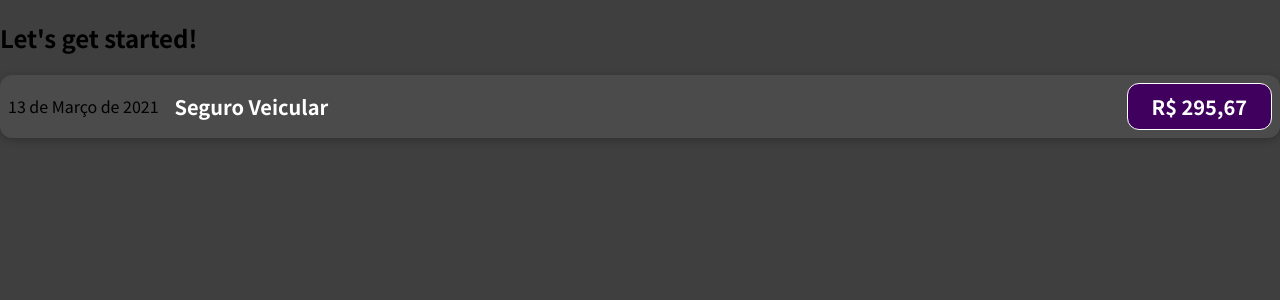
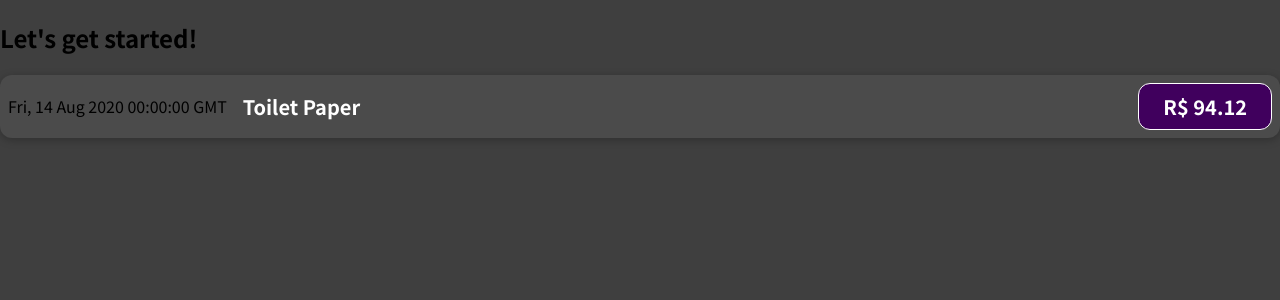
Before and after one commit to jviitsm/react-complete-guide, a React (Create React App) app: page / in a window 1280 px wide. Shown: the top 300 px of the page. Built offline with nearby package versions, Linux system fonts and the light colour scheme.

Commit message:
props added

```diff
--- a/src/App.js
+++ b/src/App.js
@@ -1,10 +1,33 @@
 import ExpenseItem from "./components/ExpenseItem";
 
 function App() {
+
+  const expenses = [
+    {
+      id: 'e1',
+      title: 'Toilet Paper',
+      amount: 94.12,
+      date: new Date(2020, 7, 14),
+    },
+    { id: 'e2', title: 'New TV', amount: 799.49, date: new Date(2021, 2, 12) },
+    {
+      id: 'e3',
+      title: 'Car Insurance',
+      amount: 294.67,
+      date: new Date(2021, 2, 28),
+    },
+    {
+      id: 'e4',
+      title: 'New Desk (Wooden)',
+      amount: 450,
+      date: new Date(2021, 5, 12),
+    },
+  ];
+
   return (
     <div>
       <h2>Let's get started!</h2>
-      <ExpenseItem />
+      <ExpenseItem title={expenses[0].title} amount={expenses[0].amount} date={expenses[0].date}/>
     </div>
   );
 }
--- a/src/components/ExpenseItem/index.js
+++ b/src/components/ExpenseItem/index.js
@@ -1,13 +1,14 @@
 import React from 'react'
 import './styles.css';
 
-export default function ExpenseItem() {
+export default function ExpenseItem(props) {
+
     return (
         <div className="expense-item">
-            <div>13 de Março de 2021</div>
+            <div>{props.date.toUTCString()}</div>
             <div className="expense-item__description">
-            <h2>Seguro Veicular</h2>
-            <div className="expense-item__price">R$ 295,67</div>
+            <h2>{props.title}</h2>
+            <div className="expense-item__price">R$ {props.amount}</div>
             </div>
         </div>
     )
```
Also changed, not shown: 1 other file (tests, documents, lock files or other folders).
